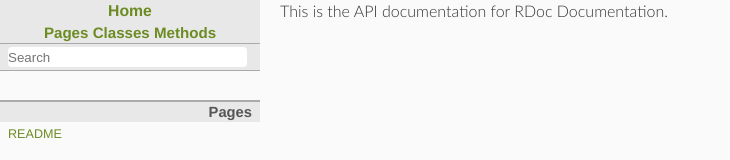
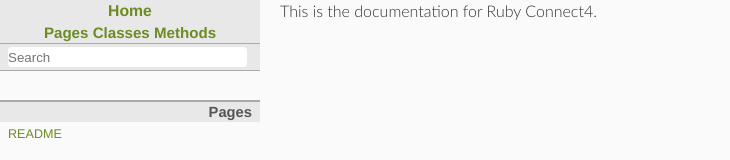
Before and after one commit to crespire/ruby_connect4, a plain HTML site: page docs/index.html in a window 1280 px wide. Shown: the top 160 px of the page, without its empty margins (0-730 px from the left). Drawn offline with Linux system fonts and the light colour scheme.

Commit message:
Update RDoc index.

```diff
--- a/docs/index.html
+++ b/docs/index.html
@@ -88,7 +88,7 @@
 
 <main role="main">
 
-<p>This is the API documentation for RDoc Documentation.
+<p>This is the documentation for Ruby Connect4.
 
 </main>
 
```
